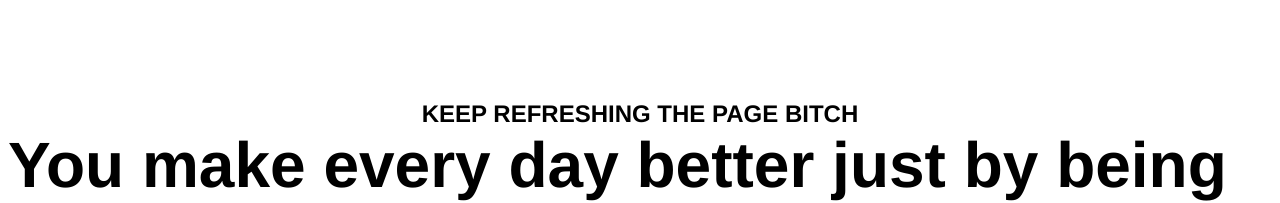
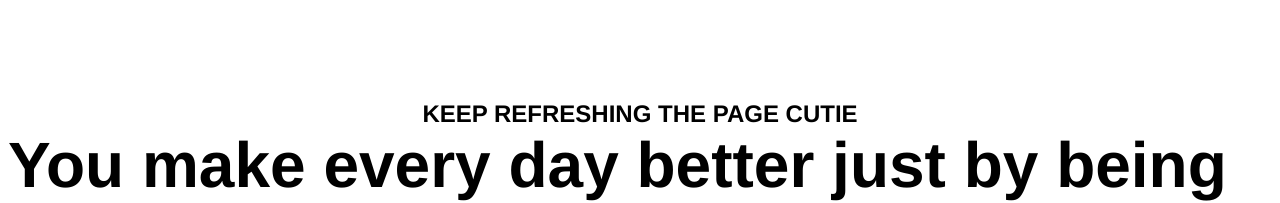
Before and after one commit to Moez-0/Moez.cf, a plain HTML site: page bae.html in a window 1280 px wide. Shown: the part 220-423 px from the top of the page. Drawn offline with Linux system fonts and the light colour scheme.

Commit message:
Update bae.html

```diff
--- a/bae.html
+++ b/bae.html
@@ -23,7 +23,7 @@
 </style>
 <body onload="return random()">
 <div class="container">
-	<h2 >KEEP REFRESHING THE PAGE BITCH</h2>
+	<h2 >KEEP REFRESHING THE PAGE CUTIE</h2>
 	<h1 id="her">YOU ARE SO HOT BRO</h1>
 </div>
 </body>
```
